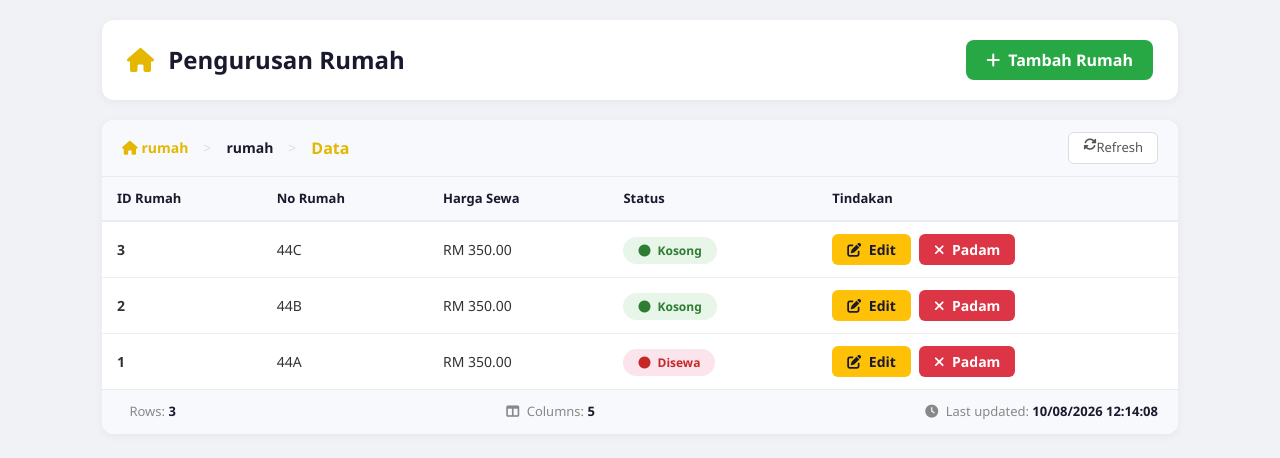
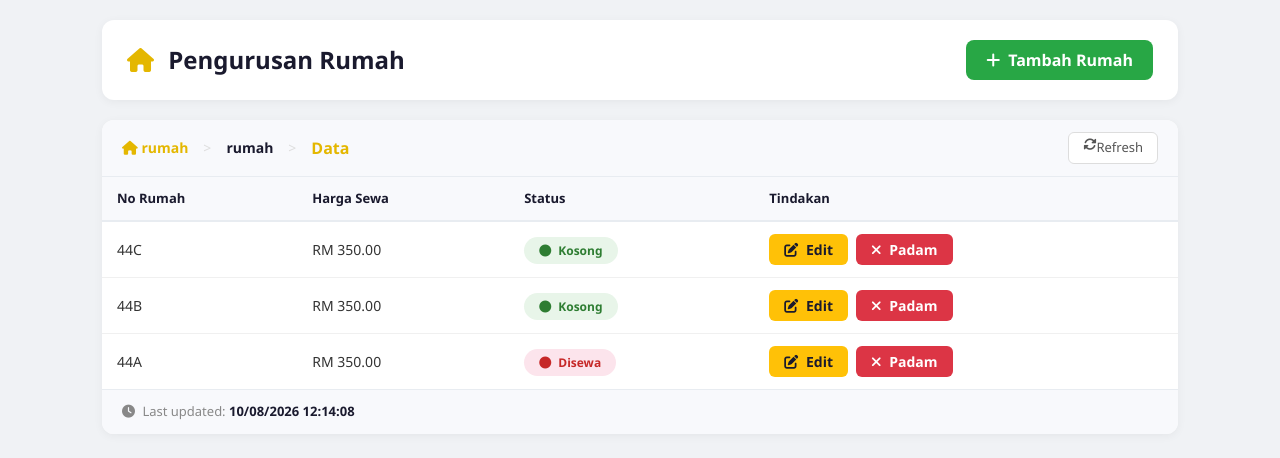
Before and after one commit to nabilkudin44/Final-Year-Project-PMJ, a PHP site: page /rumah.php in a window 1280 px wide. Shown: the part 56-514 px from the top of the page. Run offline with PHP 8.4, Linux system fonts and the light colour scheme; the visitor is signed in with stand-in values (Sample User, id 1); data comes from the database, SQL or seed files in the repository.

Commit message:
Update rumah.php
dah buang id

```diff
--- a/rumah.php
+++ b/rumah.php
@@ -438,7 +438,6 @@ $result = mysqli_query($conn, "SELECT * FROM rumah ORDER BY id_rumah DESC");
                 <table class="table">
                     <thead>
                         <tr>
-                            <th>ID Rumah</th>
                             <th>No Rumah</th>
                             <th>Harga Sewa</th>
                             <th>Status</th>
@@ -449,9 +448,6 @@ $result = mysqli_query($conn, "SELECT * FROM rumah ORDER BY id_rumah DESC");
                         <?php if (mysqli_num_rows($result) > 0): ?>
                             <?php while ($row = mysqli_fetch_assoc($result)): ?>
                             <tr>
-                                <td>
-                                    <strong><?= $row['id_rumah'] ?></strong>
-                                </td>
                                 <td><?= htmlspecialchars($row['no_rumah']) ?></td>
                                 <td>RM <?= number_format($row['harga_sewa'], 2) ?></td>
                                 <td>
@@ -498,14 +494,6 @@ $result = mysqli_query($conn, "SELECT * FROM rumah ORDER BY id_rumah DESC");
 
             <!-- Footer -->
             <div class="table-info-footer">
-                <div>
-                    <i class="fas fa-rows me-1"></i>
-                    Rows: <span><?= mysqli_num_rows($result) ?></span>
-                </div>
-                <div>
-                    <i class="fas fa-columns me-1"></i>
-                    Columns: <span>5</span>
-                </div>
                 <div>
                     <i class="fas fa-clock me-1"></i>
                     Last updated: <span><?= date('d/m/Y H:i:s') ?></span>
```
